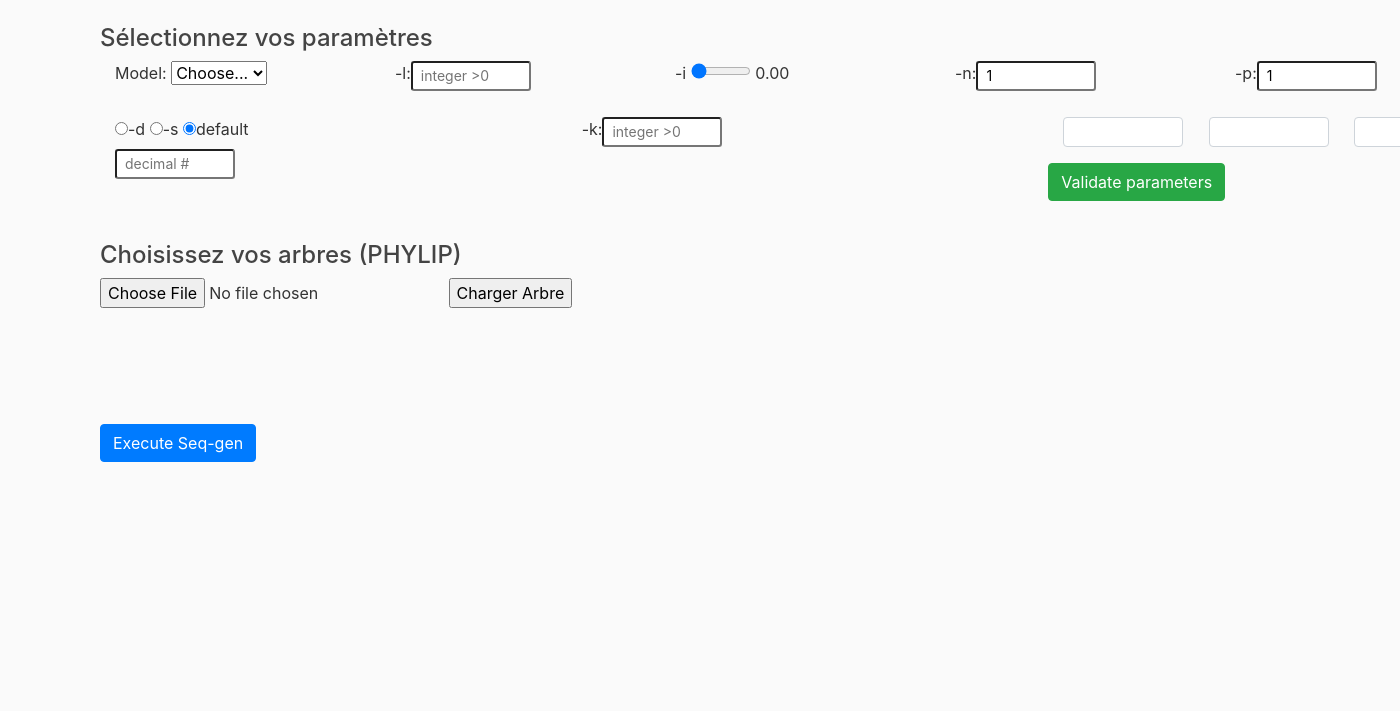
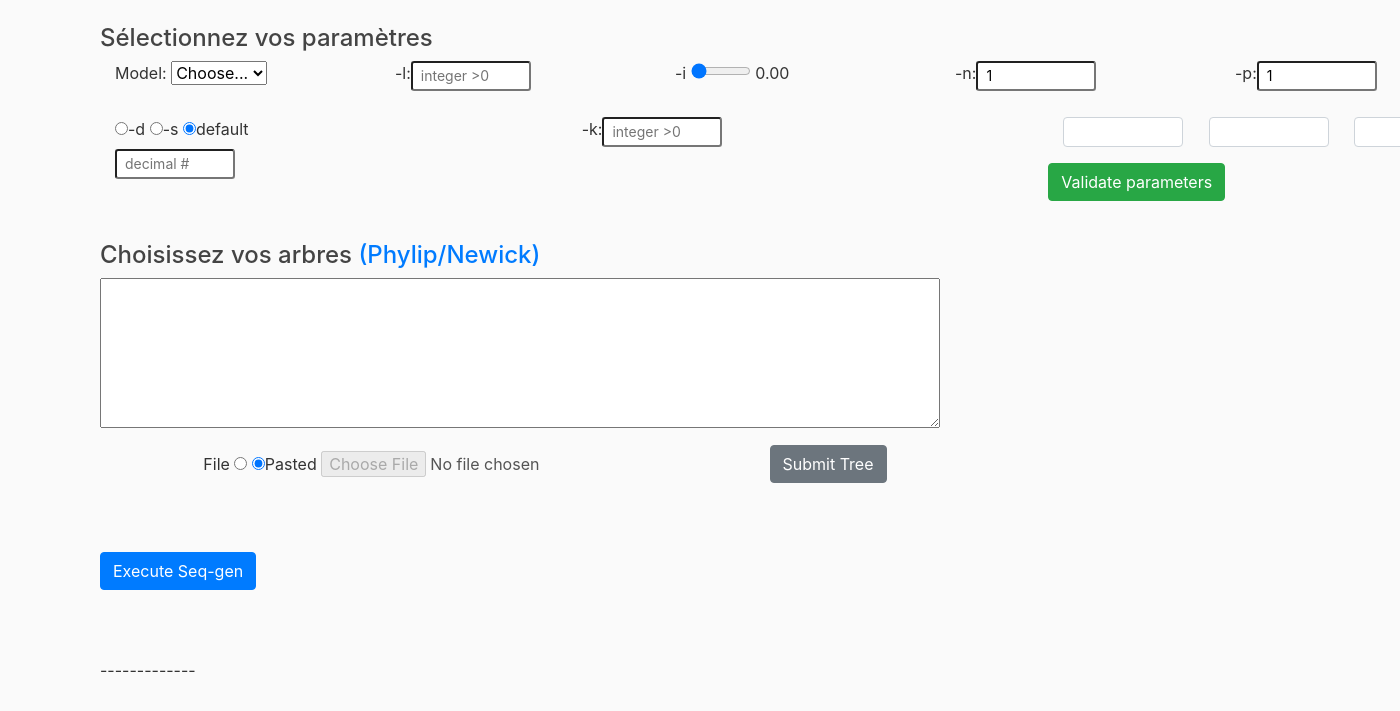
Before and after one commit to mennajimi/TP2_SB_ME, a Flask app: page / in a window 1400 px wide; the page is wider, and only the part inside the window is pictured. Shown: the part 56-767 px from the top of that part. Run offline with Flask 2, Linux system fonts and the light colour scheme; some libraries are stand-ins or nearby versions.

Commit message:
new tree field

```diff
--- a/app/app.py
+++ b/app/app.py
@@ -67,8 +67,9 @@ def importerParamsFichier ():
             print("params",params_list)
     return default()
 
-@app.route ('/tree-load', methods=['POST'])
-def importerFichierArbre ():
+@app.route ('/submitTree', methods=['POST']) #TO DO
+def submitTree ():
+    print("Bing")
     file = request.files["file"]
     file.save(os.path.join(app.config['tmp'], file.filename))  # sauver le fichier dans le répertoire tmp
     filename = app.config['tmp'] + "/" + file.filename  # faire un chemin
--- a/app/templates/seqgen_home.html
+++ b/app/templates/seqgen_home.html
@@ -101,16 +101,30 @@
 
         <br>
 
-<h4>Choisissez vos arbres (PHYLIP)</h4>
+<h4>Choisissez vos arbres <a href='https://evolution.genetics.washington.edu/phylip/newicktree.html' target='_blank'>(Phylip/Newick)</a></h4>
 
-<form method=post action="/tree-load" enctype=multipart/form-data>
-    <input type=file name=file required="True">
-    <input type=submit id="loadTree" value="Charger Arbre">
+<form enctype='multipart/form-data' name='dataEntry' method='POST' action='/submitTree>'>
+    <td><p align='left'><textarea rows='6' name='dataInput' style='width:60%; font-family:Courier new' ></textarea></p>
+    </td>
+    <tr>
+        <td align='left'>
+            <table class='blue' width='60%' border=0>
+                <tr>
+                    <td align='center'> File
+                        <input type='radio' name='DataOptionTrex' value='file' onClick='inputTypeChanged(0)'>
+                        <input type='radio' name='DataOptionTrex' value='pasted' onClick='inputTypeChanged(1)' checked>Pasted
+                        <input name='userfile' type='file' size=20 disabled>
+                    </td>
+                    <td>
+                        <button type="submit" class="btn btn-secondary"name="tree" id ="tree">Submit Tree</button>
+                    </td>
+                </tr>
+            </table>
+        </td>
+    </tr>
 </form>
 
-
-<br><br><br><br>
-
+<br><br>
 
 
 <form action="/runprog" method="post">
@@ -118,4 +132,23 @@
 </form>
 
 </BODY>
+
+
+<br><br>
+-------------
+<script>
+		function inputTypeChanged(val){
+			var o = document.dataEntry
+   	 		if(val == 0){
+    			o.userfile.disabled=false;
+    			o.dataInput.disabled=true;
+    		}
+    		else{
+    			o.userfile.disabled=true;
+     			o.dataInput.disabled=false;
+    		}
+		}
+
+</script>
+
 {% endblock %}
```
